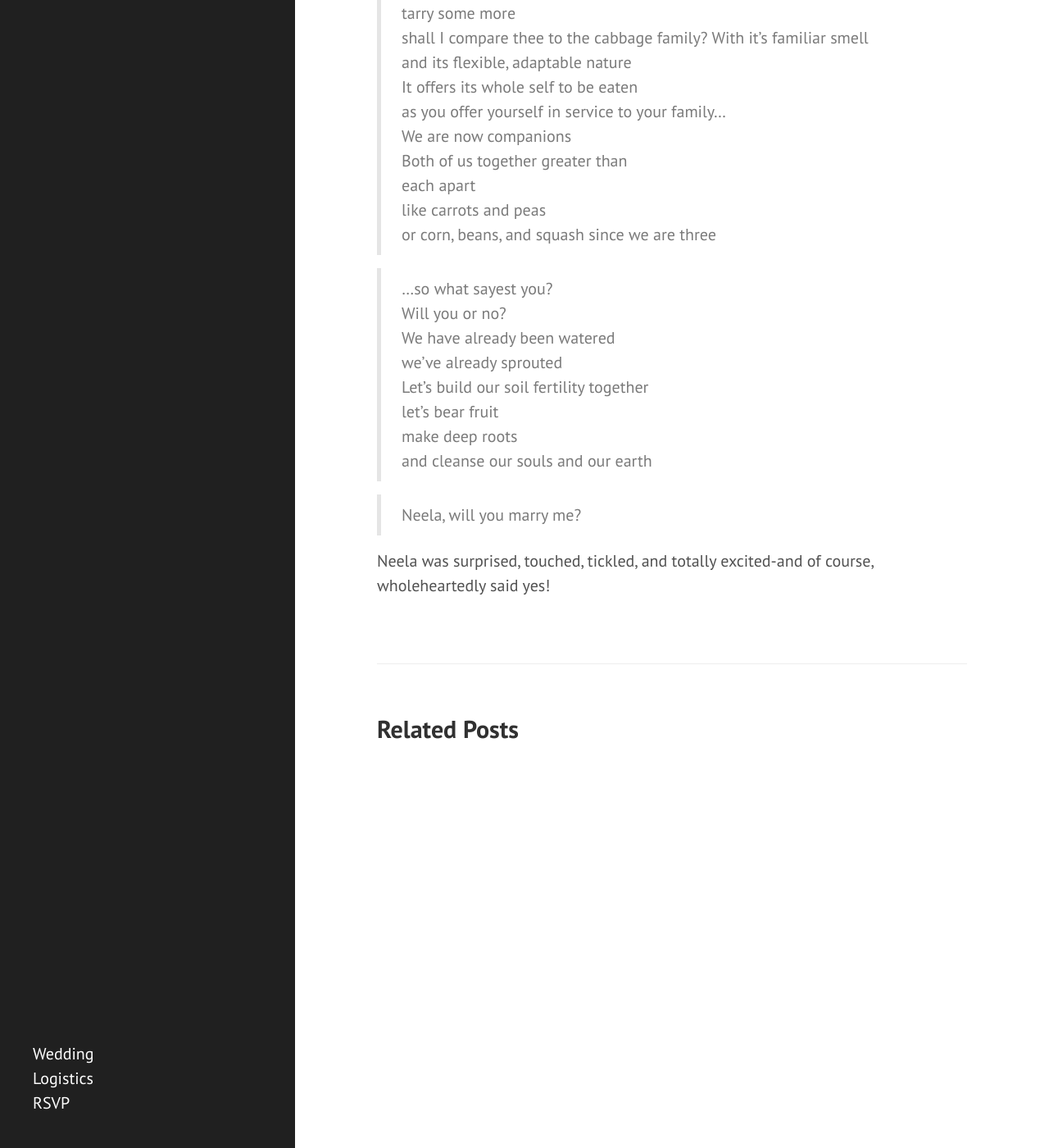
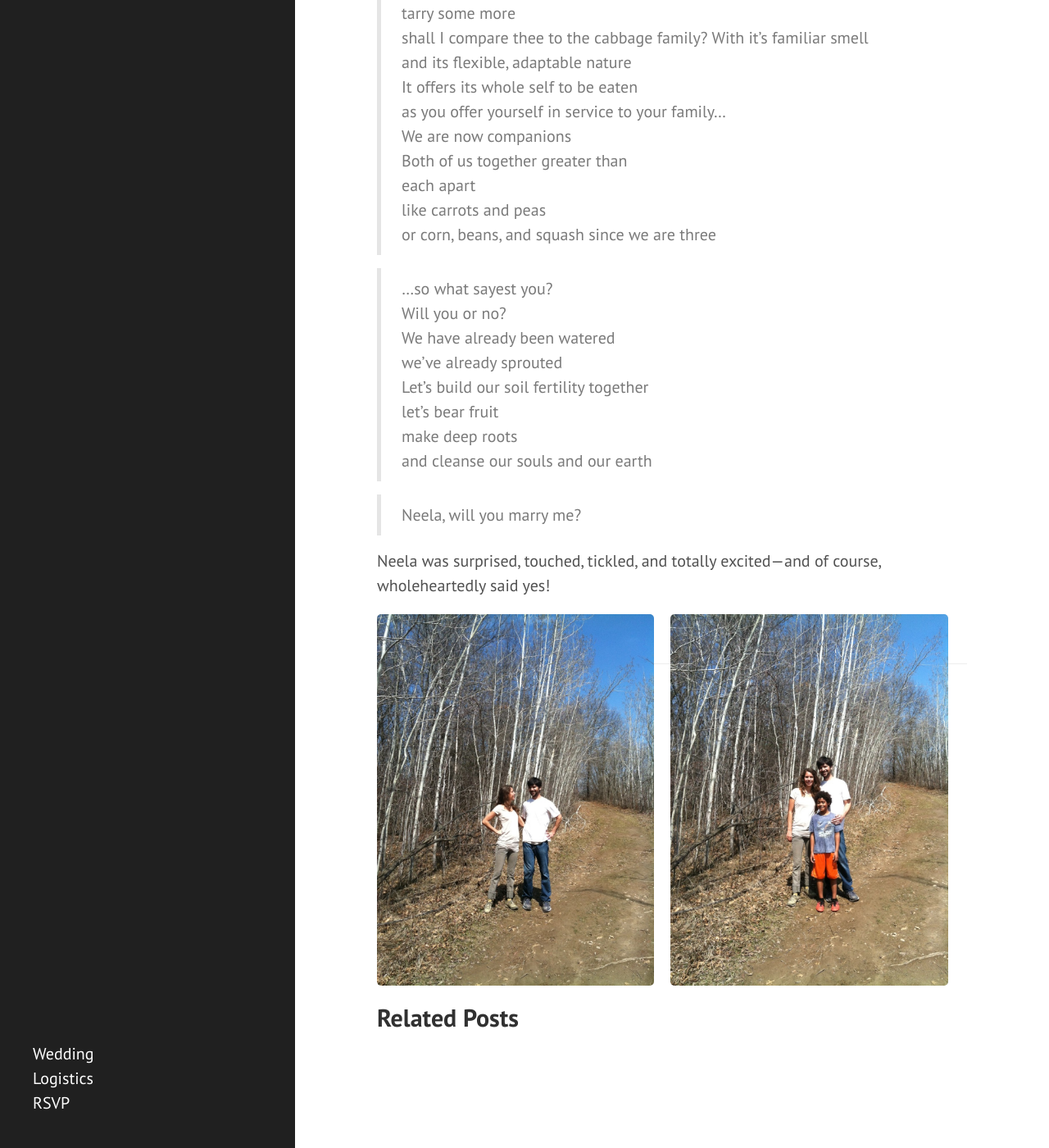
Before and after one commit to kjell/neelaandtal.org, a Jekyll site: the page built from _posts/2014-04-17-neela-and-tal.md, in a window 1280 px wide and 1400 px high, scrolled down 2831 px. Shown: the whole window at 82% size. Built offline with Jekyll 4.4.1, drawn with Linux system fonts in a browser that asks for light colours; Markdown is read by kramdown in place of the engine named in the settings.

Commit message:
Forgot two photos

```diff
--- a/_includes/head.html
+++ b/_includes/head.html
@@ -17,6 +17,7 @@
   <link rel="stylesheet" href="/public/css/poole.css">
   <link rel="stylesheet" href="/public/css/syntax.css">
   <link rel="stylesheet" href="/public/css/hyde.css">
+  <link rel="stylesheet" href="/public/css/nt.css">
   <link rel="stylesheet" href="http://fonts.googleapis.com/css?family=PT+Sans:400,400italic,700|Abril+Fatface">
 
   <!-- Icons -->
--- a/_posts/2014-04-17-neela-and-tal.md
+++ b/_posts/2014-04-17-neela-and-tal.md
@@ -52,4 +52,7 @@ and cleanse our souls and our earth
 
 > Neela, will you marry me?
 
-Neela was surprised, touched, tickled, and totally excited-and of course, wholeheartedly said yes!
+Neela was surprised, touched, tickled, and totally excited—and of course, wholeheartedly said yes!
+
+![neela and tal in the woods, birch trees](/img/nt-woods.jpg)
+![neela, tal, and makai in the woods, birch trees](/img/ntm-woods.jpg)
--- /dev/null
+++ b/public/css/nt.css
@@ -0,0 +1,7 @@
+@media (min-width: 75em) {
+  .post > p:last-child img {
+    width: 47%;
+    float: left;
+    margin-right: 1em
+  }
+}
```
Also changed, not shown: img/nt-woods.jpg (added), img/ntm-woods.jpg (added).
